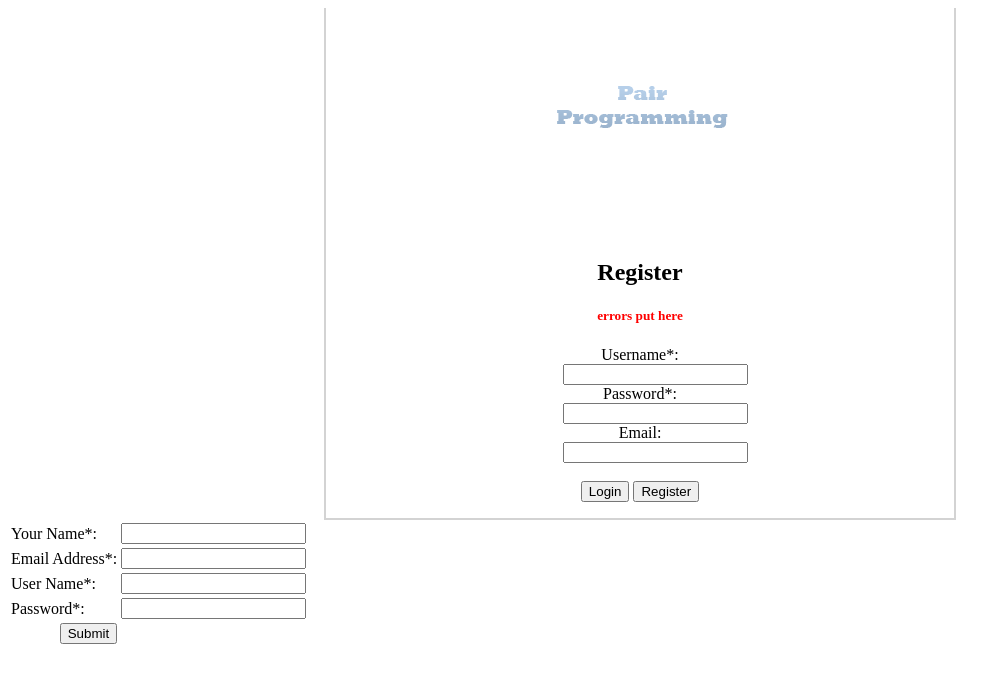
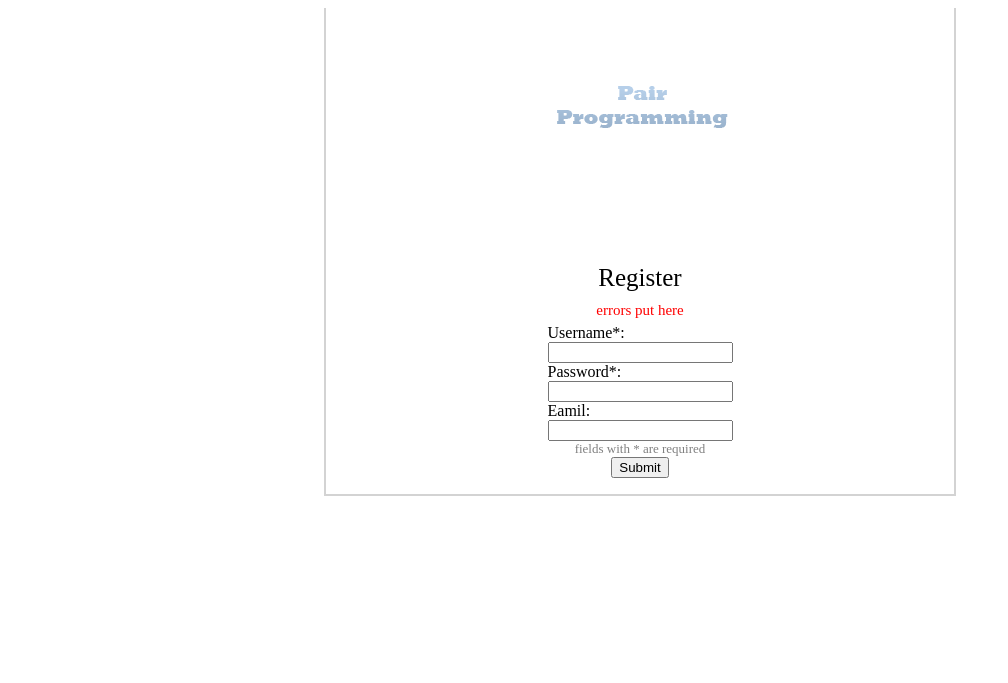
Before and after one commit to poseidon4o/pair_programming, a Django app: template templates/register.html in a window 1280 px wide. Shown: the top 683 px of the page, without its empty margins (0-1008 px from the left). Run offline with Django 3.2, Linux system fonts and the light colour scheme; the template is opened without the code that fills it, so the values that code supplies are empty; parts of the project's set-up code (start-up, migrations or seed data) failed here and were passed over.

Commit message:
update html

```diff
--- a/templates/css/style.css
+++ b/templates/css/style.css
@@ -1,4 +1,4 @@
-div.logo
+.page_container
 {
 	padding-top: 1px;
 	margin-left: 25%;
@@ -8,24 +8,43 @@ div.logo
 	border-color: lightgray;
 	text-align: center;
 }
-div.logo img
+.logo_container
 {
 	margin-top: 50px;
+	margin-bottom: 100px;
 }
-div.form
+.form_container
 {
-	margin-top: 100px;
-	display: block;
+	margin-left: 30%;
+	margin-right: 30%;
 }
-div.form h5
+.form_title
 {
+	font-size: 25px;
+	padding-top: 5px;
+	padding-bottom: 5px;
+}
+.error_container
+{
+	font-size: 15px;
 	color: red;
+	padding-top: 5px;
+	padding-bottom: 5px;
 }
-div.register input
+.control_container
 {
-	margin-left: 5%;
+	display: inline-block;
 }
-div.teg_text
+.form_col_text
+{
+	text-align: left;
+}
+.form_col_input
 {
 	text-align: right;
 }
+.small_text_container
+{
+	font-size: 13px;
+	color: gray;
+}
--- a/templates/register.html
+++ b/templates/register.html
@@ -6,62 +6,53 @@
 </head>
 
 <body>
-	<div class="logo">
+  <div class="page_container">
+    <div class="logo_container">
       <img src="images/logo.png">
-		<div class="form">
-			<h2>Register</h2>
-			<h5>errors put here</h5>
-			<form id="register" method="post">
-				<div class="register">
-					<div class="reg_text">Username*:</div>
+    </div>
+    <div class="form_container">
+      <div class="form_title">
+        Register
+      </div>
+      <div class="error_container">
+        errors put here
+      </div>
+      <form id="login" action="" method="post">
+        <div class="control_container">
+        	<div class="form_col_text">
+        		Username*:
+        	</div>
+        	<div class="form_col_input">
         		<input type="text" size="20" name="username">
         	</div>
-				<div class="register">
-					<div class="reg_text">Password*:</div>
+        </div>
+        <div class="control_container">
+        	<div class="form_col_text">
+        		Password*:
+        	</div>
+        	<div class="form_col_input">
 				<input type="password" size="20" name="password">
         	</div>
-				<div class="register">
-					<div class="reg_text">Email:</div>
+        </div>
+        <div class="control_container">
+        	<div class="form_col_text">
+        		Eamil:
+        	</div>
+        	<div class="form_col_input">
 				<input type="text" size="20" name="email">
         	</div>
-				<br>
-				<input type="submit" name="login" value="Login">
-				<input type="submit" name="register" value="Register">
+        </div>
+        <div class="small_text_container">
+        	fields with * are required
+        </div>
+        <div class="submit_container">
+          <input type="submit" name="submit" value="Submit">
+        </div>
       </form>
     </div>
   </div>
 
-
-
-<form action="register.php" id="register" method="post">
-<table border="0">
-<tbody>
-
-<tr>
-<td><label for="name">Your Name*: </label> </td>
-<td><input id="name" maxlength="45" name="name" type="text" /> </td>
-</tr>
-
-<tr>
-<td><label for="email">Email Address*:</label> </td>
-<td><input id="email" maxlength="45" name="email" type="text" /></td>
-</tr>
-
-<tr>
-<td><label for="username">User Name*:</label> </td>
-<td><input id="username" maxlength="45" name="username" type="text" /> </td>
-</tr>
-
-<tr>
-<td><label for="password">Password*:</label></td>
-<td><input id="password" maxlength="45" name="password" type="password" /></td>
-</tr>
-
-<tr>
-<td align="right"><input name="Submit" type="submit" value="Submit" /></td>
-</tr>
-
-</tbody></table>
-</form>
 </body>
 </html>
+</body>
+</html>
```
Also changed, not shown: templates/index.html (+18 -8 lines). Lines whose indentation alone changed are shown as unchanged.
